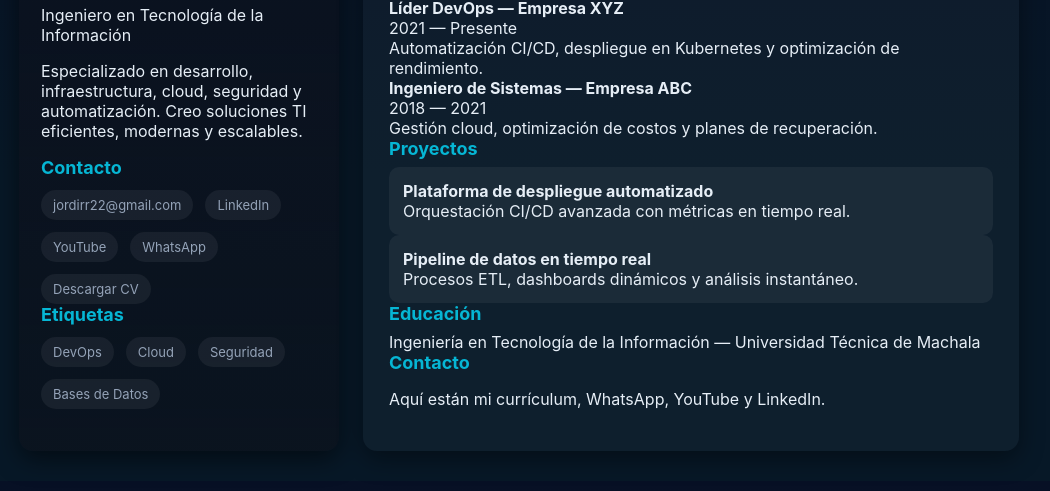
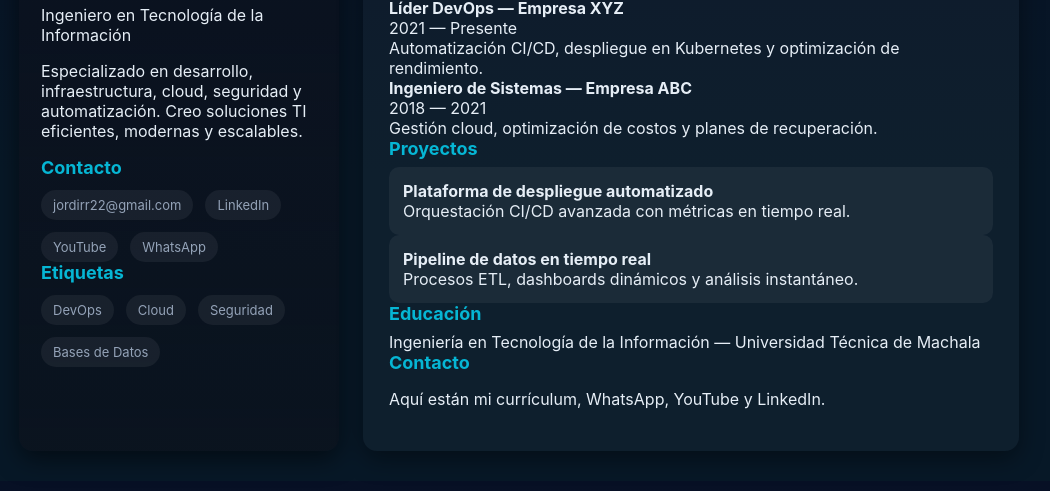
Before and after one commit to dobler22/Perfil-Profesional, a plain HTML site: page index.html in a window 1280 px wide. Shown: the part 289-780 px from the top of the page, without its empty margins (121-1171 px from the left). Drawn offline with Linux system fonts and the light colour scheme.

Commit message:
Ultimos Cambios

```diff
--- a/index.html
+++ b/index.html
@@ -21,7 +21,6 @@
                     <a class="badge hover-glow" href="https://www.linkedin.com/in/jordy-alejandro-ramirez-ruiz-85aa9a192/" target="_blank">LinkedIn</a>
                     <a class="badge hover-glow" href="https://www.youtube.com/@dobler222" target="_blank">YouTube</a>
                     <a class="badge hover-glow" href="https://wa.me/593985133764" target="_blank">WhatsApp</a>
-                    <a class="badge hover-glow" href="CV_Jordy.pdf" download>Descargar CV</a>
                 </div>
 
                 <h2>Etiquetas</h2>
--- a/styles.css
+++ b/styles.css
@@ -1,6 +1,4 @@
-/* --------------------- */
-/* VARIABLES DE DISEÑO   */
-/* --------------------- */
+
 :root {
     --bg:#0f1724;
     --card:#0b1220;
@@ -25,12 +23,12 @@ body{
 .skills {
     display: flex;
     flex-wrap: wrap;
-    gap: 12px 12px; /* <-- separación vertical y horizontal */
-    margin-top: 12px; /* <-- separación hacia arriba */
+    gap: 12px 12px;
+    margin-top: 12px;
 }
 
 
-/* LAYOUT */
+
 .container{
     max-width:1000px;
     margin:auto;
@@ -39,9 +37,7 @@ body{
     gap:24px;
 }
 
-/* --------------------- */
-/* PERFIL IZQUIERDO */
-/* --------------------- */
+
 .profile{
     background:linear-gradient(180deg,var(--card),rgba(12,18,28,0.7));
     padding:22px;
```
